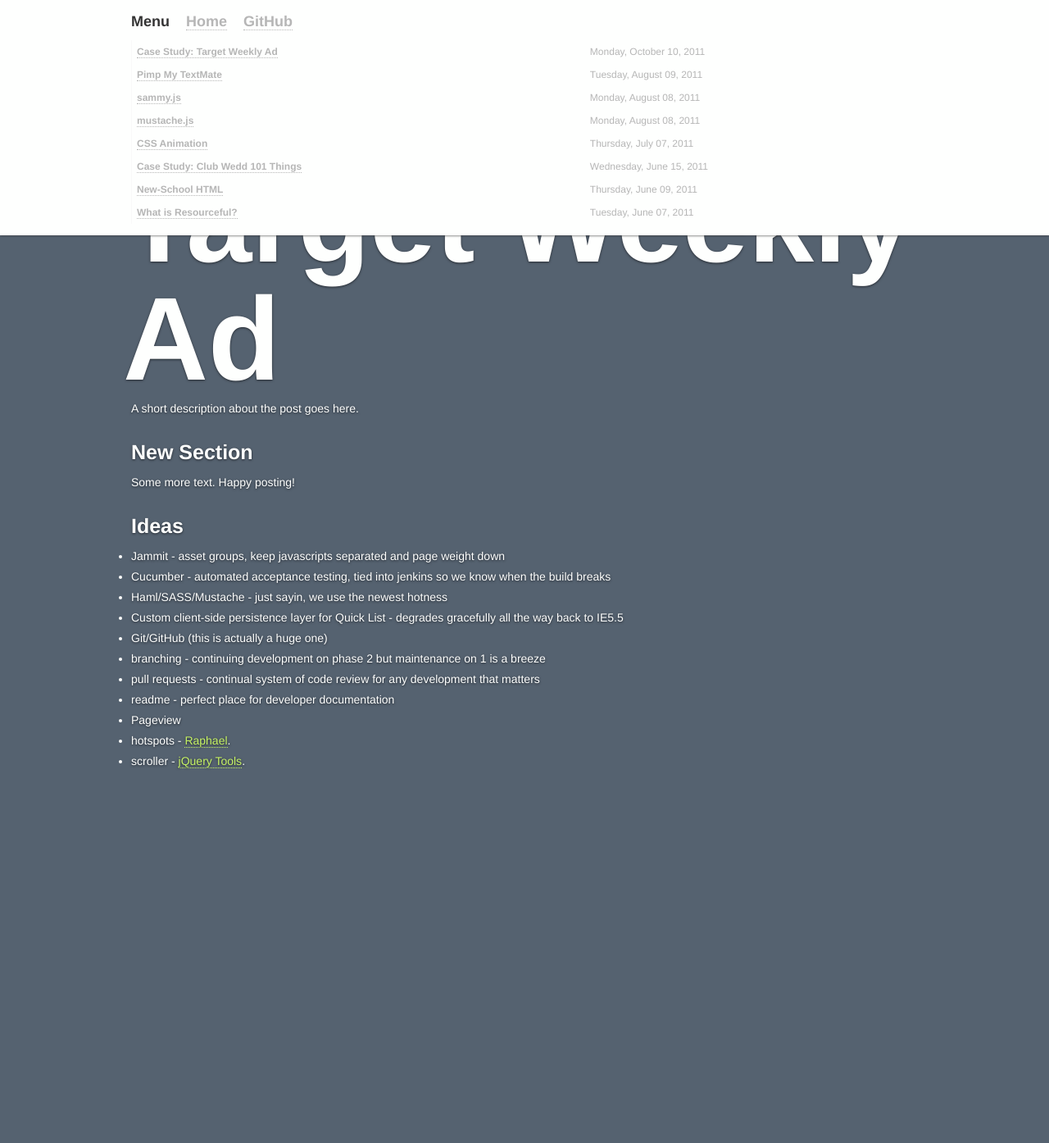
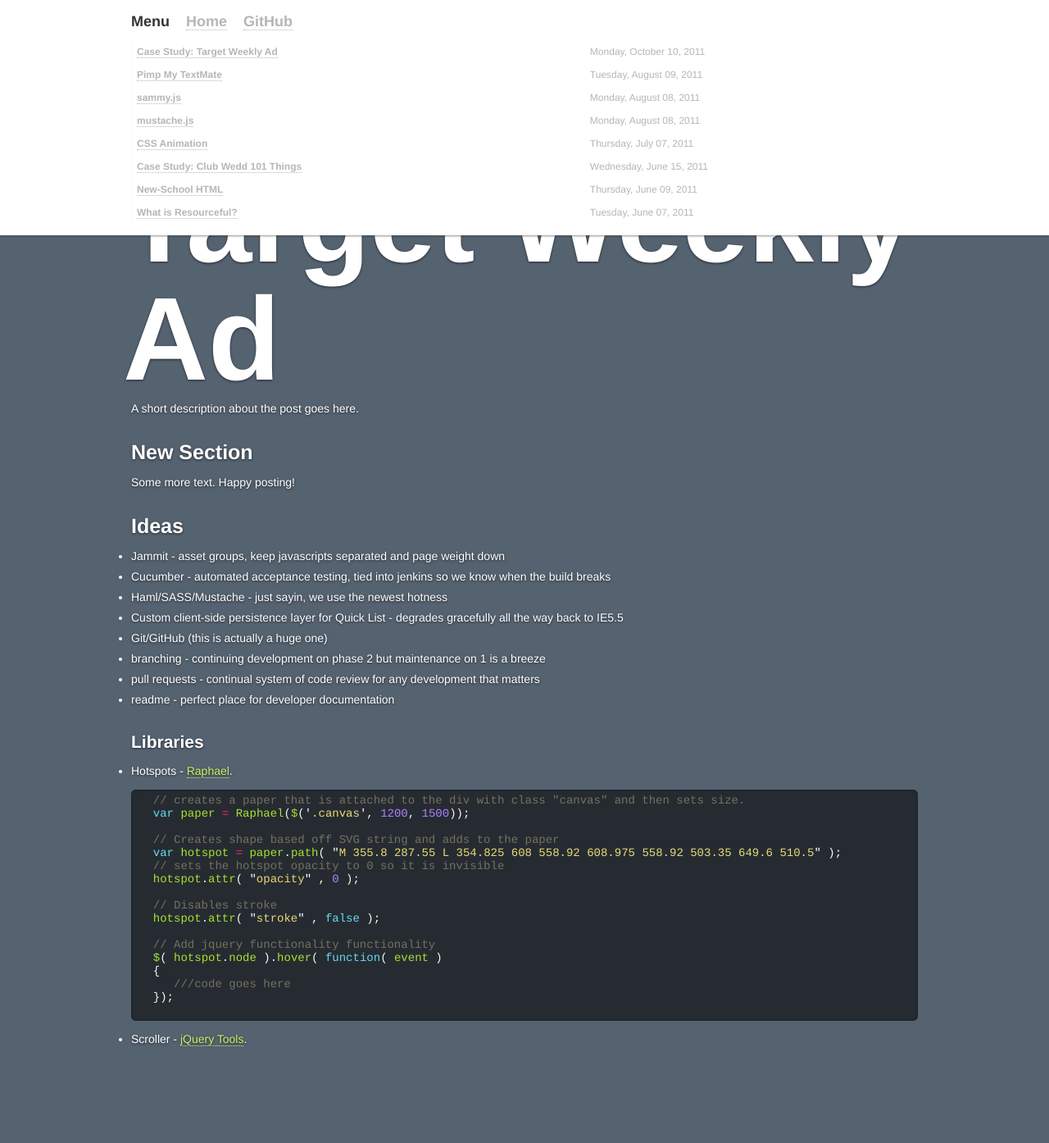
Before and after one commit to SFCRD/sfcrd.github.com, a Jekyll site: the page built from _posts/2011-10-10-case-study-target-weekly-ad.md, in a window 1280 px wide. Shown: the whole page at 82% size. Built offline with Jekyll 4.4.1, drawn with Linux system fonts in a browser that asks for light colours; before the commit the page ends 1055 px from its top, so only the background shows below that.

Commit message:
Added notes on raphael

```diff
--- a/_posts/2011-10-10-case-study-target-weekly-ad.md
+++ b/_posts/2011-10-10-case-study-target-weekly-ad.md
@@ -27,6 +27,27 @@ Some more text. Happy posting!
 	- branching - continuing development on phase 2 but maintenance on 1 is a breeze
 	- pull requests - continual system of code review for any development that matters
 	- readme - perfect place for developer documentation
-- Pageview
-  - hotspots -  [Raphael](http://raphaeljs.com/).
-  - scroller - [jQuery Tools](http://flowplayer.org/tools/scrollable/index.html).
+
+### Libraries
+
+  - Hotspots -  [Raphael](http://raphaeljs.com/).
+  {% highlight js %}
+  // creates a paper that is attached to the div with class "canvas" and then sets size.
+  var paper = Raphael($('.canvas', 1200, 1500));
+
+  // Creates shape based off SVG string and adds to the paper
+  var hotspot = paper.path( "M 355.8 287.55 L 354.825 608 558.92 608.975 558.92 503.35 649.6 510.5" );
+  // sets the hotspot opacity to 0 so it is invisible
+  hotspot.attr( "opacity" , 0 );
+
+  // Disables stroke
+  hotspot.attr( "stroke" , false );
+
+  // Add jquery functionality functionality
+  $( hotspot.node ).hover( function( event )
+  {
+     ///code goes here
+  });
+  {% endhighlight %}
+
+  - Scroller - [jQuery Tools](http://flowplayer.org/tools/scrollable/index.html).
```
